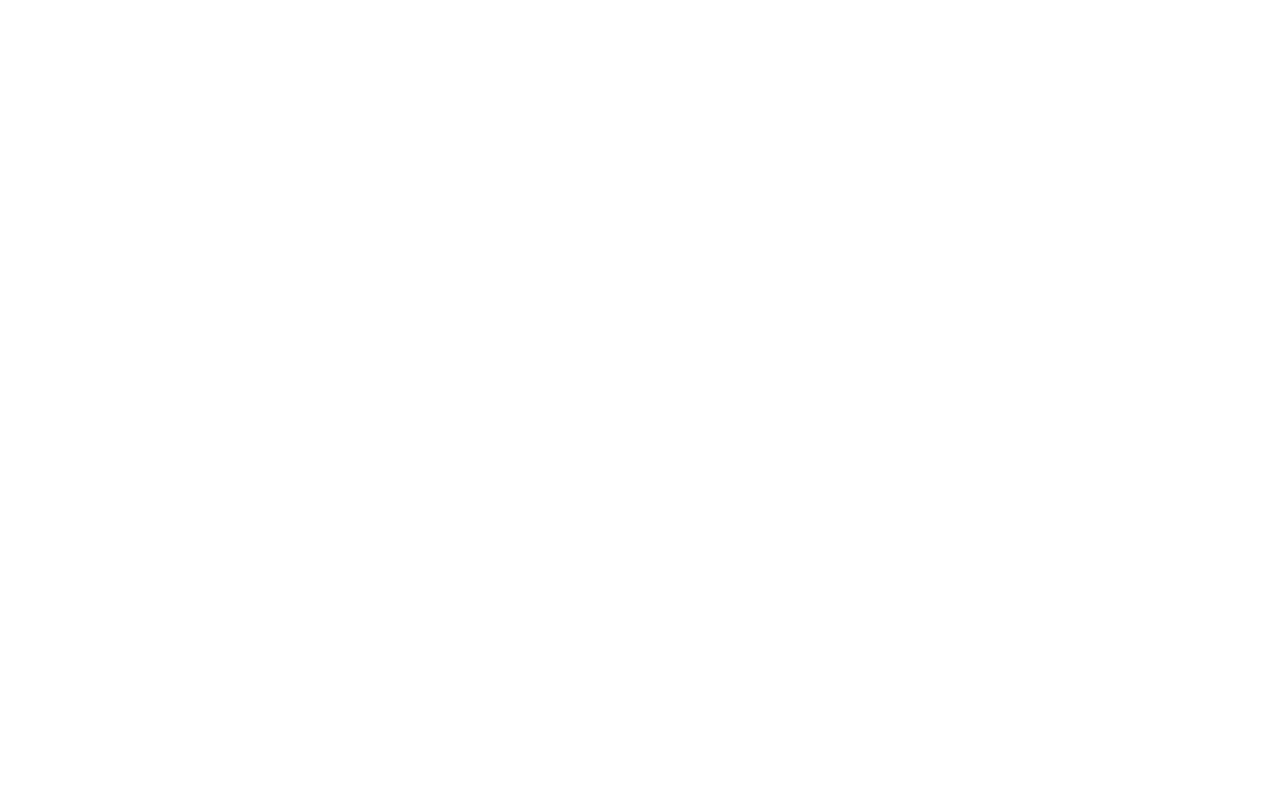
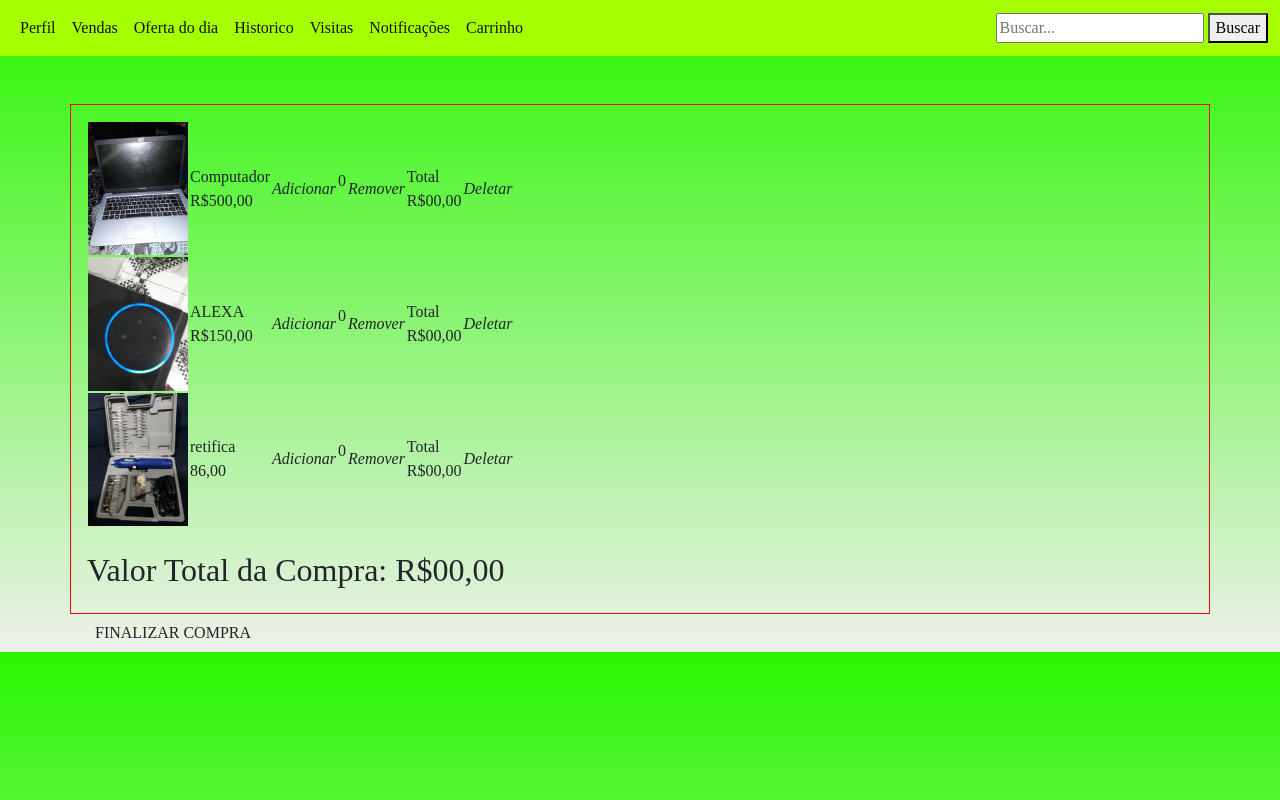
Before and after one commit to taeltico/escambo-2, a PHP site: page /carrinho.html in a window 1280 px wide. Before the commit the page is empty. Run offline with PHP 8.4, Linux system fonts and the light colour scheme.

Commit message:
carrinho de compras

```diff
--- /dev/null
+++ b/Js/script.js
@@ -0,0 +1,66 @@
+// Definir variáveis universais
+var valorTotal = [0, 0, 0, 0];
+var valorProduto = [0, 500, 150, 86];
+var qtd = [0, 0, 0, 0];
+
+// Trocar o nome pelo inserido no login
+function trocarNome() {
+	var nome = document.getElementById('nome');
+	var usuario = document.getElementById('usuario').value;
+	nome.innerHTML = usuario;
+}
+
+// Aumentar a quantidade de itens de um produto
+function adicionarItem(item) {
+	var quantidade = document.getElementById('quantidade' + item);
+	var total = document.getElementById('total' + item);
+	qtd[item] += 1;
+	valorTotal[item] = valorProduto[item] * qtd[item];
+	quantidade.innerHTML = qtd[item];
+	total.innerHTML = valorTotal[item];
+	console.log(quantidade);
+	valorCompra();
+}
+
+// Diminuir a quantidade de itens de um produto
+function removerItem(item) {
+	if (qtd[item] > 0) {
+		qtd[item] -= 1;
+		var quantidade = document.getElementById('quantidade' + item);
+		var total = document.getElementById('total' + item);
+		quantidade.innerHTML = qtd[item];
+		valorTotal[item] = valorProduto[item] * qtd[item];
+		total.innerHTML = valorTotal[item];
+		valorCompra();
+	}
+}
+
+// Remover o produto
+function removerProduto(produto) {
+	var pai = document.getElementById('carrinho');
+	var filho = document.getElementById('produto' + produto);
+	if (confirm('Confirmar exclusão?')) {
+		valorTotal[produto] -= (valorProduto[produto] * qtd[produto]);
+		qtd[produto] = 0;
+		pai.removeChild(filho);
+		valorCompra();
+	}
+}
+
+// Calcular o valor total da compra
+function valorCompra() {
+	var valorTotalCompra = document.getElementById('valorTotalCompra');
+	var valor = 0;;
+	for (var i = 0; i < valorTotal.length; i++) {
+		valor += valorTotal[i];
+	}
+	valorTotalCompra.innerHTML = valor;
+	console.log(valorTotal.length);
+}
+
+// Finalizar a compra e zerar os valores
+function finalizarCompra() {
+	var nome = document.getElementById('nome').innerHTML;
+	alert('Obrigada pela compra, ' + nome + '!');
+	document.location.reload(true);
+}
--- a/carrinho.html
+++ b/carrinho.html
@@ -0,0 +1,135 @@
+<!DOCTYPE html>
+<html lang="pt-br">
+<head>
+    <meta charset="utf-8">
+    <meta name="viewport" content="width=device-width, initial-scale=1">
+    <title> Escambo</title>
+
+    <link href="https://cdn.jsdelivr.net/npm/bootstrap@5.1.3/dist/css/bootstrap.min.css" rel="stylesheet" integrity="sha384-1BmE4kWBq78iYhFldvKuhfTAU6auU8tT94WrHftjDbrCEXSU1oBoqyl2QvZ6jIW3" crossorigin="anonymous">
+
+    <!-- <link rel="stylesheet" type="text/css" href="css/padrao.css"> -->
+    <!-- <link rel="stylesheet" type="text/css" href="css/reset.css"> -->
+    <link rel="stylesheet" type="text/css" href="css/estilo.css">
+    <link rel="stylesheet" type="text/css" href="css/cores.css">
+
+</head>
+<body>
+
+    <nav id="barra" class="navbar navbar-expand-lg">
+        <div class="container-fluid">
+            <button class="navbar-toggler" type="button" data-bs-toggle="collapse" data-bs-target="#navbarSupportedContent" aria-controls="navbarSupportedContent" aria-expanded="false" aria-label="Toggle navigation">
+                <span class="navbar-toggler-icon"></span>
+            </button>
+            <div class="collapse navbar-collapse" id="navbarSupportedContent">
+                <ul class="navbar-nav me-auto mb-2 mb-lg-0">
+                    <li class="nav-item">
+                        <a class="nav-link" aria-current="page" href="login.html">Perfil</a>
+                    </li>
+                    <li class="nav-item">
+                        <a class="nav-link" aria-current="page" href="#">Vendas</a>
+                    </li>
+                    <li class="nav-item">
+                        <a class="nav-link" aria-current="page" href="ofertas.html">Oferta do dia</a>
+                    </li>
+                    <li class="nav-item">
+                        <a class="nav-link" aria-current="page" href="#">Historico</a>
+                    </li>
+
+                    <li class="nav-item">
+                        <a class="nav-link" aria-current="page" href="#">Visitas</a>
+                    </li>
+
+                    <li class="nav-item">
+                        <a class="nav-link" aria-current="page" href="#">Notificações</a>
+                    </li>
+
+                    <li class="nav-item">
+                        <a class="nav-link" aria-current="page" href="carrinho.html">Carrinho</a>
+                    </li>
+                </ul>
+                <div id="direita">
+                    <input type="text" id="txtBusca" placeholder="Buscar..." />
+                    <button id="btnBusca">Buscar</button>
+                </div>
+            </div>
+        </div>
+    </nav>
+
+	<main>
+		<script type="text/javascript" src="Js/script.js"></script>
+
+		<div class="container center" >
+			<form class="center">
+				<div class="row">
+					<fieldset style="border: 1px solid rgb(252, 5, 5); padding: 1em">
+						<div class="col s10 l12">
+
+							<!-- PRODUTOS -->
+							<table class="responsive-table center">
+								<tbody id="carrinho">
+									<tr class="center" id="produto01">
+										<td><img width="100px" src="imagens do site/PRODUTOS/NOTEBOOK.jpeg"></td>
+										<td>Computador<br>R$500,00</td>
+										<!-- ADICIONAR AO CARRINHO -->
+										<td><i onclick="adicionarItem(1)" class="material-icons green-text" style="cursor: pointer;"> Adicionar </i></td>
+										<td>
+											<p id="quantidade1">0</p>
+										</td>
+										<!-- REMOVER DO CARRINHO -->
+										<td><i onclick="removerItem(1)" class="material-icons red-text" style="cursor: pointer;"> Remover </i></td>
+										<td>
+											Total<br>R$<span id="total1">00,00</span>
+										</td>
+										<!-- REMOVER PRODUTO DA LISTA -->
+										<td><i onclick="removerProduto(1)" class="material-icons blue-text text-darken-1" style="cursor: pointer">Deletar</i></td>
+									</tr>
+									<tr id="produto2" id="produto2">
+										<td><img width="100px" src="imagens do site/PRODUTOS/ALEXA.jpeg"></td>
+										<td>ALEXA<br>R$150,00</td>
+										<!-- ADICIONAR AO CARRINHO -->
+										<td><i onclick="adicionarItem(2)" class="material-icons green-text" style="cursor: pointer;"> Adicionar</i></td>
+										<td>
+											<p id="quantidade2">0</p>
+										</td>
+										<!-- REMOVER DO CARRINHO -->
+										<td><i onclick="removerItem(2)" class="material-icons red-text" style="cursor: pointer;"> Remover</i></td>
+										<td>
+											Total<br>R$<span id="total2">00,00</span>
+										</td>
+										<!-- REMOVER PRODUTO DA LISTA -->
+										<td><i onclick="removerProduto(2)" class="material-icons blue-text text-darken-1" style="cursor: pointer">Deletar</i></td>
+									</tr>
+									<tr id="produto3" id="produto3">
+										<td><img width="100px" src="imagens do site/PRODUTOS/RETIFICA.jpeg"></td>
+										<td>retifica<br>86,00</td>
+										<!-- ADICIONAR AO CARRINHO -->
+										<td><i onclick="adicionarItem(3)" class="material-icons green-text" style="cursor: pointer;">Adicionar</i></td>
+										<td>
+											<p id="quantidade3">0</p>
+										</td>
+										<!-- REMOVER DO CARRINHO -->
+										<td><i onclick="removerItem(3)" class="material-icons red-text" style="cursor: pointer;">Remover</i></td>
+										<!-- REMOVER PRODUTO DA LISTA -->
+										<td>Total<br>R$<span id="total3">00,00</span></td>
+										<td><i onclick="removerProduto(3)" class="material-icons blue-text text-darken-1" style="cursor: pointer">Deletar</i></td>
+									</tr>
+								</tbody>
+							</table>
+							<br>
+						</div>
+						<!-- VALOR TOTAL DOS ITENS ADICIONADOS AO CARRINHO -->
+						<div class="s12 l6 offset-l6">
+							<h2 class="blue-text text-darken-1 flow-text">Valor Total da Compra: R$<span id="valorTotalCompra">00,00</span></h2>
+						</div>
+					</fieldset>
+					<br>
+					<!-- FINALIZA A COMPRA E RESETA O CARRINHO -->
+					<div class="col s12 l4 offset-l4">
+						<button class="btn waves-light waves-effect red white-text" onclick="finalizarCompra()">FINALIZAR COMPRA</button>
+					</div>
+				</div>
+			</form>
+		</div>
+	</main>
+</body>
+</html>
--- a/css/estilo.css
+++ b/css/estilo.css
@@ -103,3 +103,51 @@ nav ul li a:hover {
     border: 1px solid red;
     border-radius: 30px;
 }
+
+*,
+button,
+.btn,
+input {
+	font-family: 'Domine';
+}
+
+input[type: reset] {
+	color: white;
+}
+
+/* Arrumar navbar */
+
+#image {
+	margin-top: .5em;
+	margin-left: 1em;
+	margin-right: 1em;
+}
+
+#ul {
+	margin-top: -0.2em;
+	margin-left: 1em;
+}
+
+#usuario {
+	margin-top: -0.4em;
+	margin-left: 1em;
+}
+
+#botao {
+	margin-left: -4em;
+}
+
+nav {
+	padding-top: .5rem;
+	margin-bottom: 3rem;
+}
+
+/* CSS Mobile*/
+
+@media screen and (max-width: 640px) {
+	body,
+	table,
+	fieldset {
+		max-width: 640px;
+	}
+}
--- a/css/padrao.css
+++ b/css/padrao.css
@@ -63,6 +63,12 @@
     margin-bottom: 200px;
 }
 
+.login2{
+    background: rgba(255,255, 255, 0.1);
+    backdrop-filter: blur(10px );
+    -webkit-backdrop-filter: blur(10px );
+}
+
 #borda {
     border: 1px solid red;
     border-radius: 30px;
```
Also changed, not shown: Js/produto.js (added, +9 -0 lines), Js/produto.css (added), Js/produtoController.js (added).
